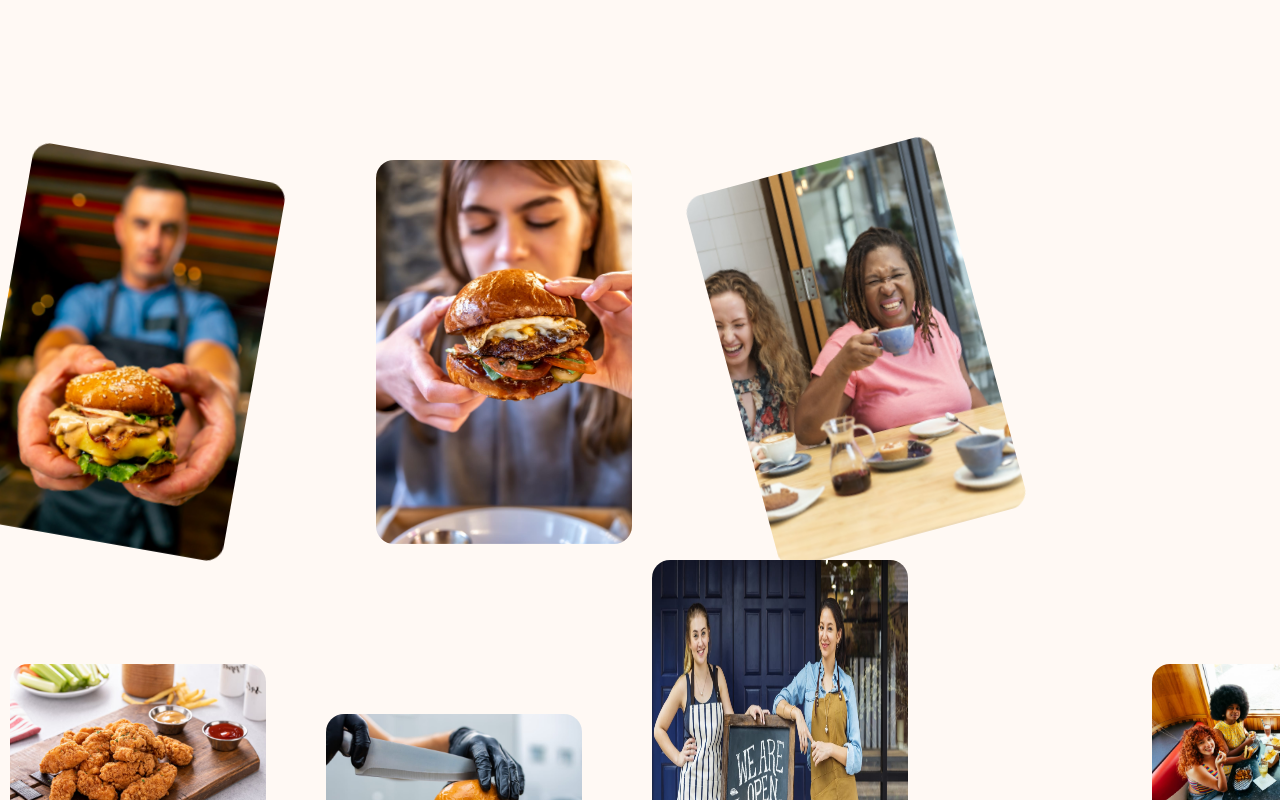
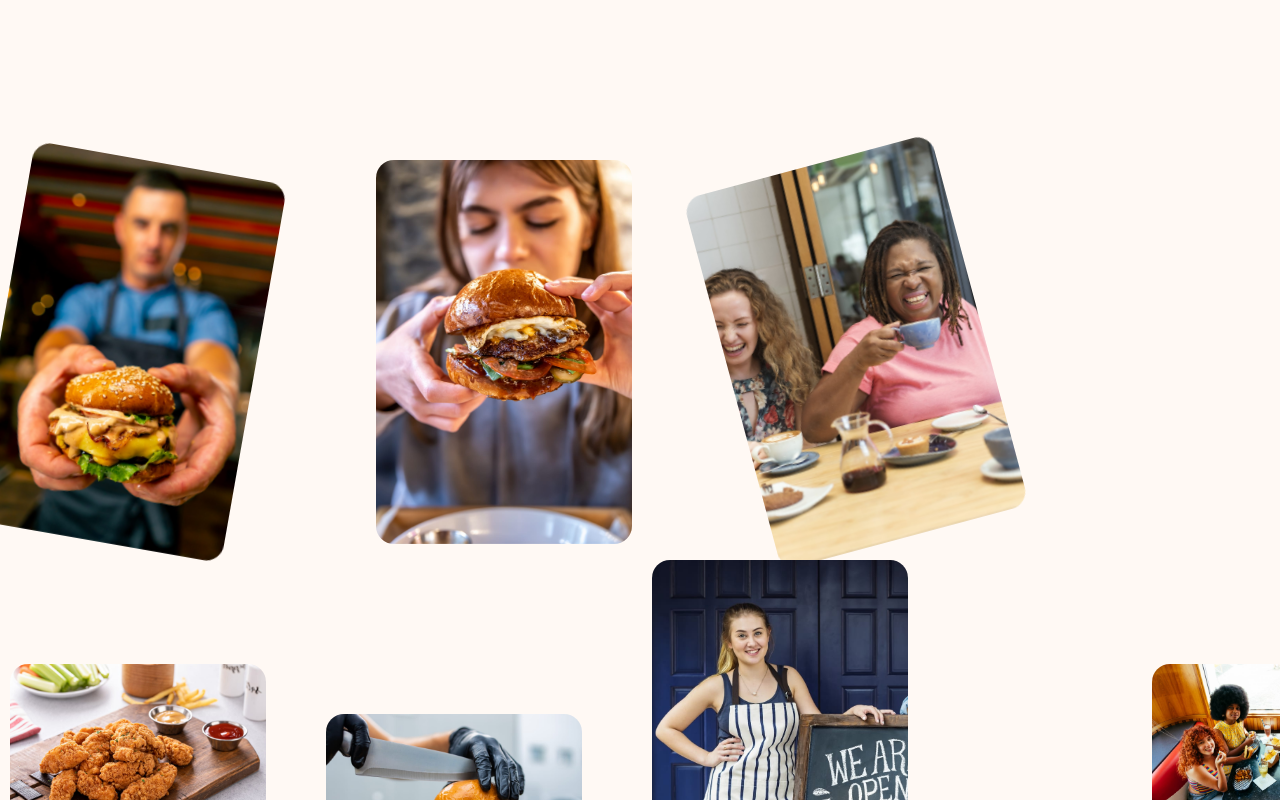
Before and after one commit to Chupacabra44/my-restaurant, a React (Create React App) app: page / in a window 1280 px wide. Shown: the part 440-1240 px from the top of the page. Built offline with nearby package versions, Linux system fonts and the light colour scheme.

Commit message:
changing some styles

```diff
--- a/src/App.module.scss
+++ b/src/App.module.scss
@@ -64,11 +64,8 @@ body {
   box-sizing: border-box;
   position: relative;
   border-radius: 18px;
-
-  img {
-    position: absolute;
-    object-fit: cover;
-  }
+  object-fit: cover;
+  object-position: left;
 
   &:nth-child(1) {
     rotate: 10deg;
@@ -203,7 +200,8 @@ body {
 
 .CateringImgContainer {
   display: flex;
-  width: 100%;
+  max-width: 1400px;
+  margin: 0 auto;
   gap: 20px;
   padding: 0 40px;
 }
@@ -214,7 +212,6 @@ body {
   object-fit: cover;
   object-position: center center;
   border-radius: 18px;
-  flex-grow: 2;
 }
 
 .Test2 {
```
